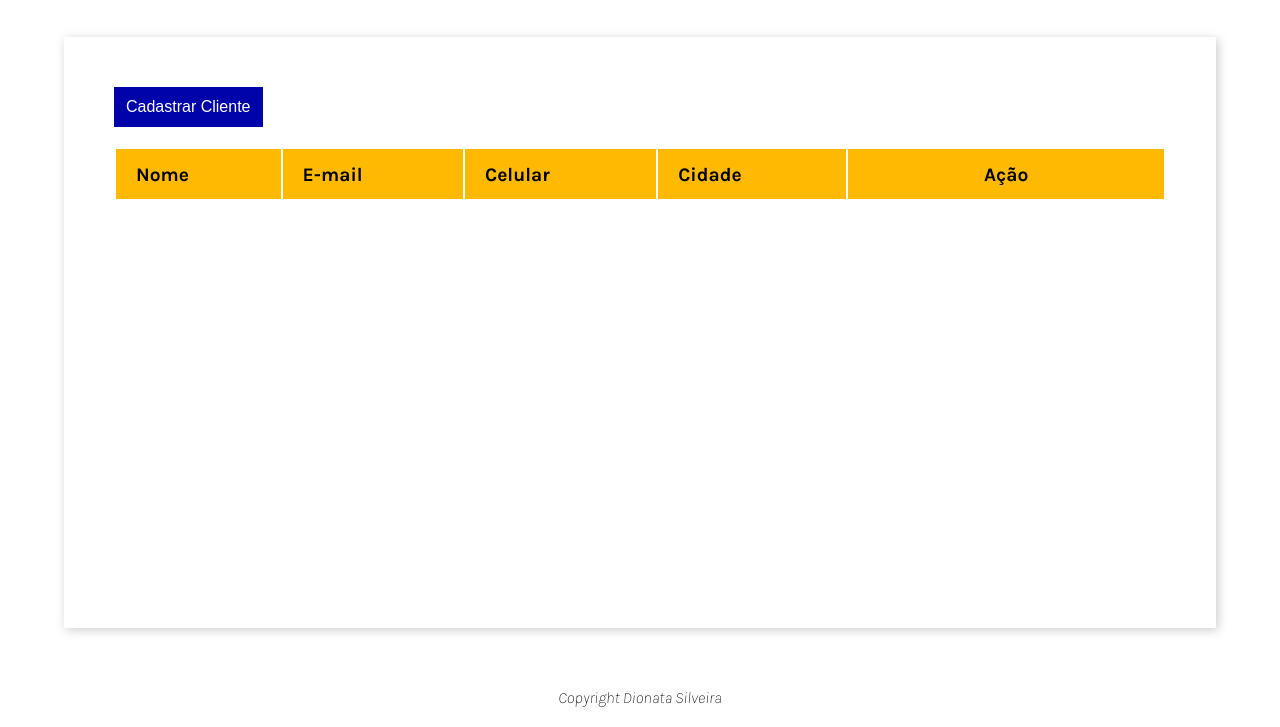
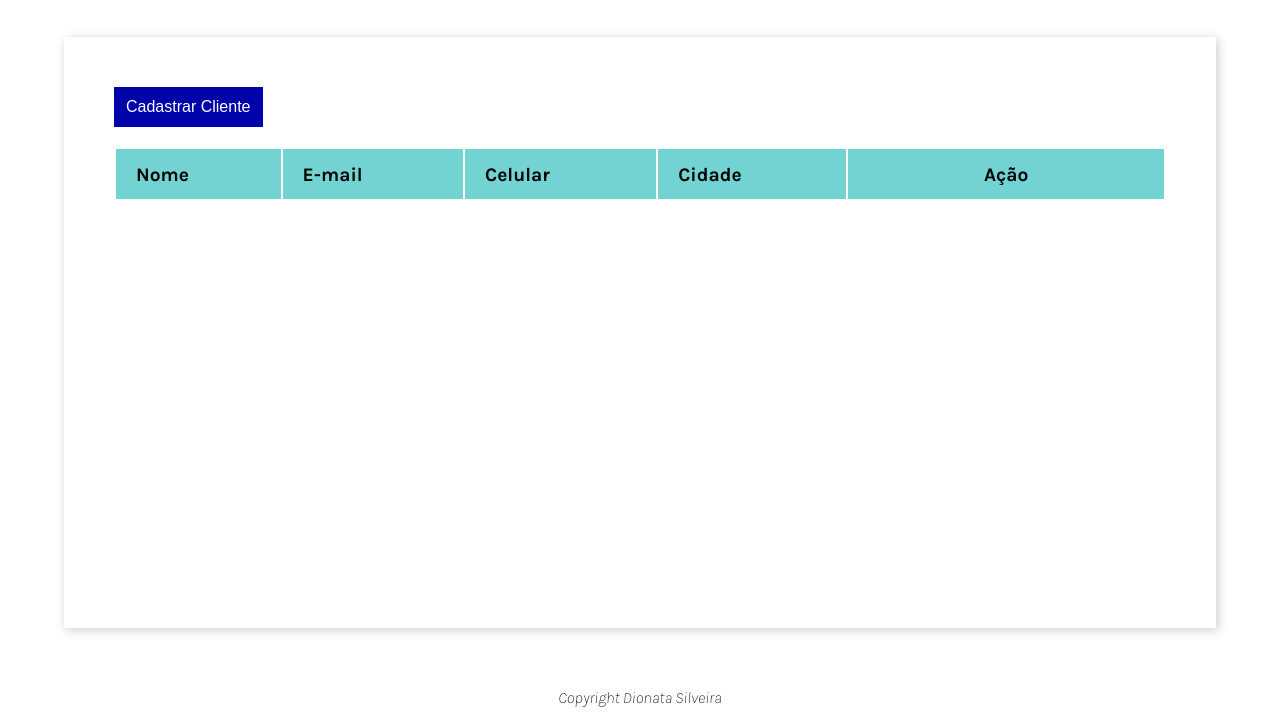
Before and after one commit to DionataSS/CRUD-V1, a plain HTML site: page index.html in a window 1280 px wide. Shown: the part 73-800 px from the top of the page. Drawn offline with Linux system fonts and the light colour scheme.

Commit message:
Update main.css

```diff
--- a/css/main.css
+++ b/css/main.css
@@ -5,7 +5,7 @@
 }
 
 :root{
-    --primary-color: #FFBA00;
+    --primary-color: #73d3d3;
     --secundary-color: #FFF1CC;
     --shadow-color: #CCC;
     --text-color: #FFF;
```
